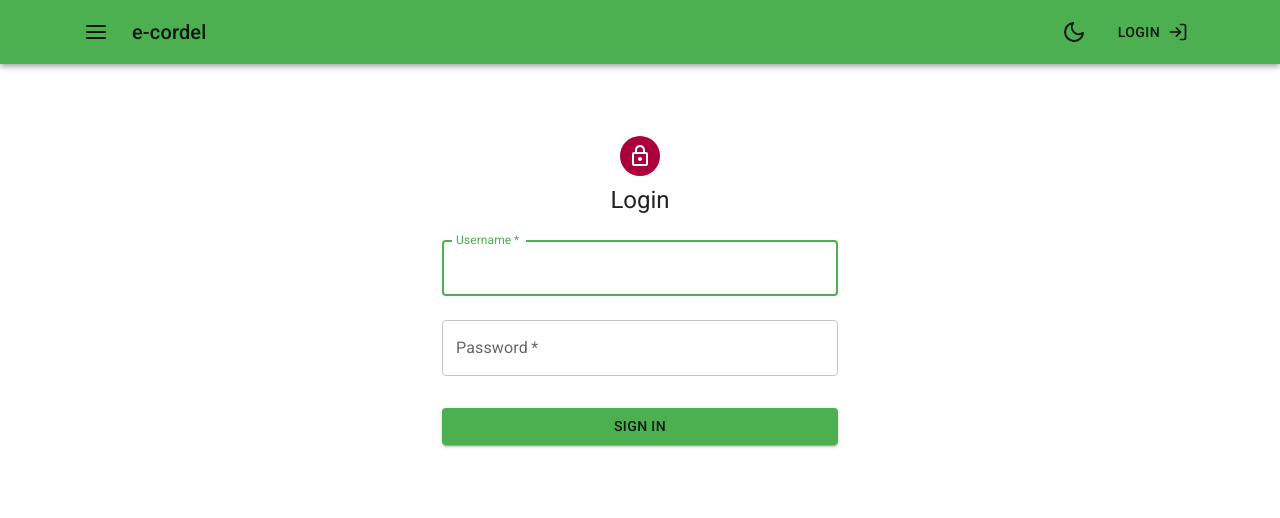
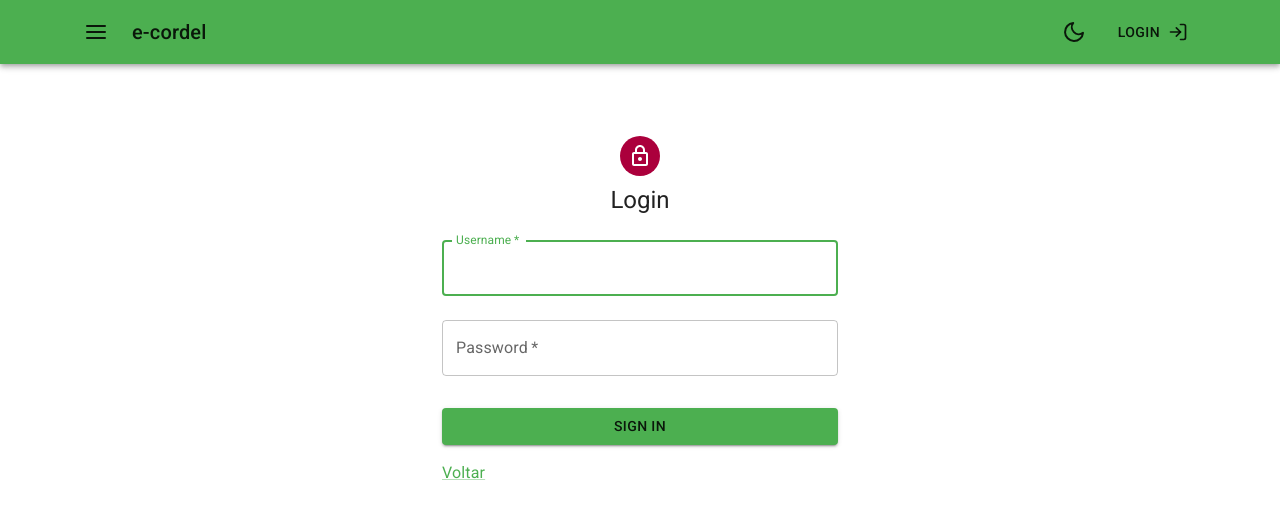
Before and after one commit to e-cordel/ecordel-frontend, a React (Create React App) app: page /login in a window 1280 px wide. Shown: the top 518 px of the page. Built offline with nearby package versions, Linux system fonts and the light colour scheme.

Commit message:
add review route

```diff
--- a/src/pages/Home.tsx
+++ b/src/pages/Home.tsx
@@ -28,7 +28,7 @@ export default function Home() {
   const [searchTitle, setSearchTitle] = useState("");
 
   const { data } = useFetch<CordelRequest>(
-    `cordels/summaries?title=${searchTitle}`
+    `cordels/summaries?title=${searchTitle}&published`
   );
 
   return (
--- a/src/pages/Login.tsx
+++ b/src/pages/Login.tsx
@@ -2,6 +2,8 @@ import {
   Avatar,
   Button,
   Container,
+  Grid,
+  Link,
   TextField,
   Typography,
   useTheme,
@@ -12,6 +14,7 @@ import { useHistory } from "react-router";
 import { useAuth } from "../hooks/useAuth";
 import { SignInCredentials } from "../contexts/AuthProvider";
 import { useToast } from "../hooks/useToast";
+import { Link as RouterLink } from "react-router-dom";
 
 export default function Login() {
   const { signIn } = useAuth();
@@ -92,6 +95,13 @@ export default function Login() {
           >
             Sign In
           </Button>
+          <Grid container>
+            <Grid item xs>
+              <Link component={RouterLink} to="/">
+                Voltar
+              </Link>
+            </Grid>
+          </Grid>
         </form>
       </div>
     </Container>
--- a/src/routes/index.tsx
+++ b/src/routes/index.tsx
@@ -1,5 +1,6 @@
 import { Switch } from "react-router-dom";
 import CordelDetails from "../pages/cordels/CordelDetails";
+import CordelsReview from "../pages/cordels/CordelsReview";
 import Home from "../pages/Home";
 import Login from "../pages/Login";
 
@@ -11,6 +12,7 @@ export const Routes = () => (
       <Route path="/" exact component={Home} />
       <Route path="/cordels" exact component={Home} />
       <Route path="/login" exact component={Login} />
+      <Route path="/cordels/review" exact component={CordelsReview} isPrivate />
       <Route path="/cordels/:id" exact component={CordelDetails} />
     </Switch>
   </>
```
